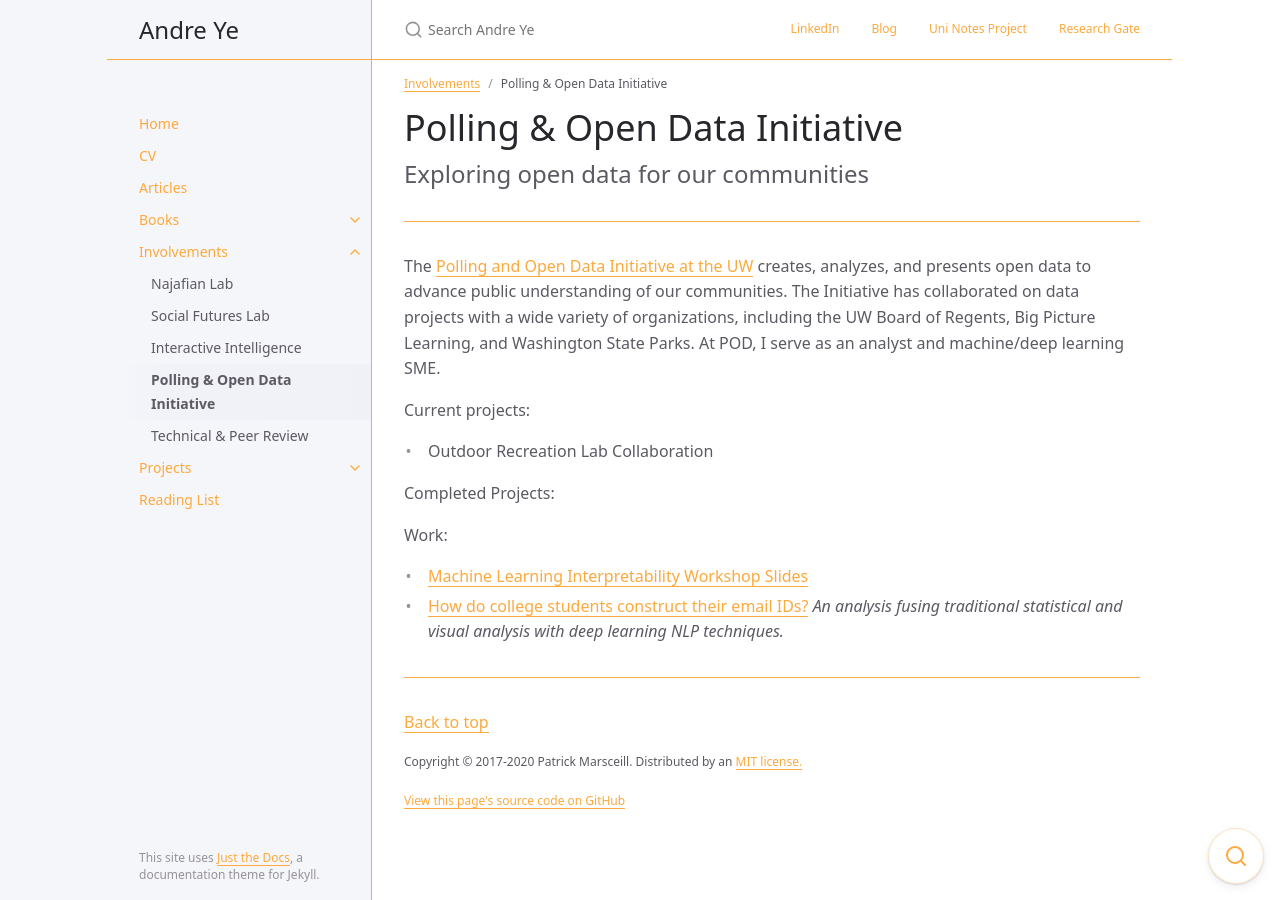
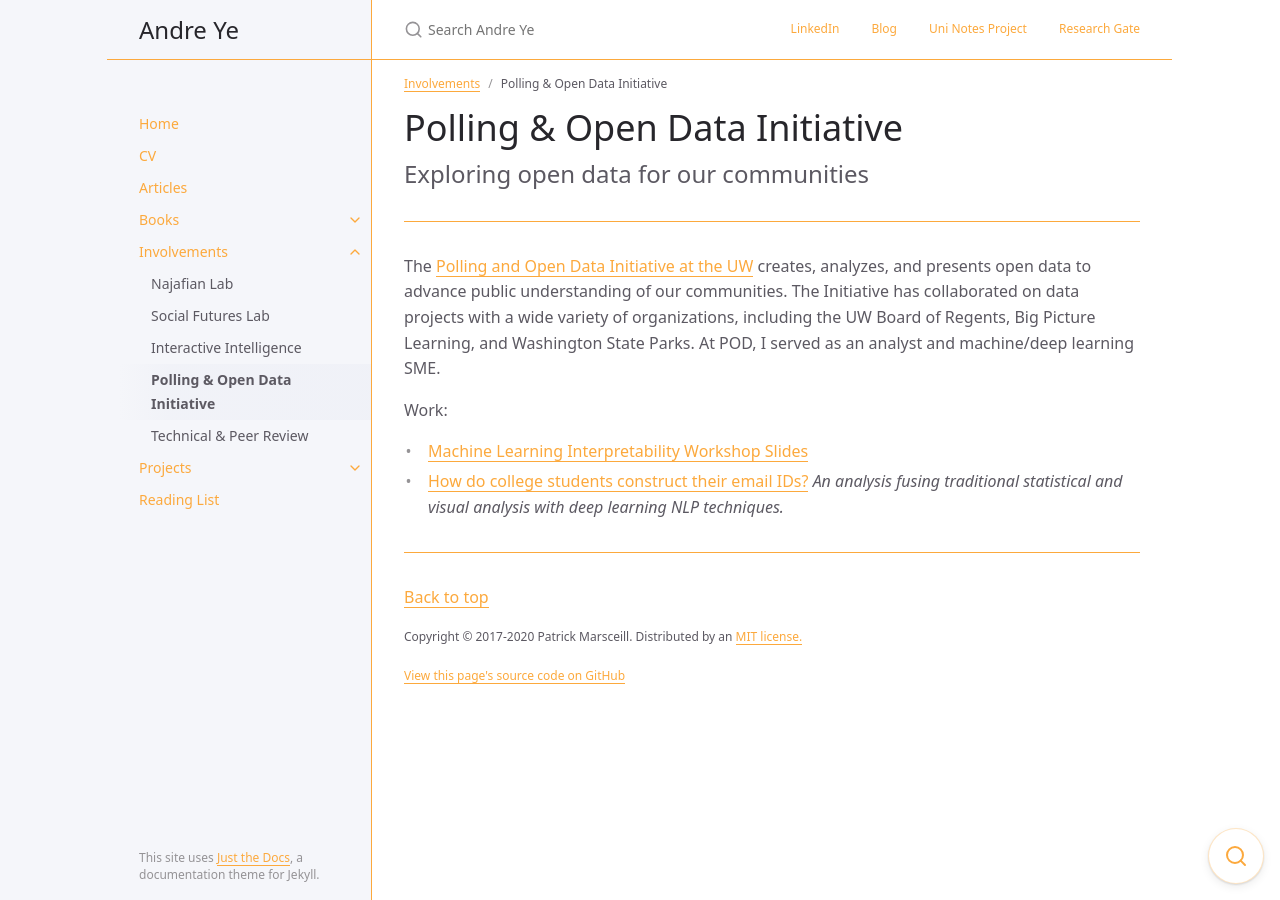
Before and after one commit to andre-ye/andre-ye.github.io-retired, a Jekyll site: the page built from docs/involvements/poduw.md, in a window 1280 px wide. Built offline with Jekyll 4.4.1, drawn with Linux system fonts in a browser that asks for light colours; nearby versions of some CDN libraries.

Commit message:
Update poduw.md

```diff
--- a/docs/involvements/poduw.md
+++ b/docs/involvements/poduw.md
@@ -13,12 +13,7 @@
 
 ---
 
-The [Polling and Open Data Initiative at the UW](https://poddata.org/){:target="_blank"} creates, analyzes, and presents open data to advance public understanding of our communities. The Initiative has collaborated on data projects with a wide variety of organizations, including the UW Board of Regents, Big Picture Learning, and Washington State Parks. At POD, I serve as an analyst and machine/deep learning SME.
-
-Current projects:
-- Outdoor Recreation Lab Collaboration
-
-Completed Projects:
+The [Polling and Open Data Initiative at the UW](https://poddata.org/){:target="_blank"} creates, analyzes, and presents open data to advance public understanding of our communities. The Initiative has collaborated on data projects with a wide variety of organizations, including the UW Board of Regents, Big Picture Learning, and Washington State Parks. At POD, I served as an analyst and machine/deep learning SME.
 
 Work:
 - [Machine Learning Interpretability Workshop Slides](https://www.kaggle.com/washingtongold/alcohol-love-and-grades-poduw-ml-workshop){:target="_blank"}
```
Also changed, not shown: other parts of docs/involvements/poduw.md (+1 -1 lines).
